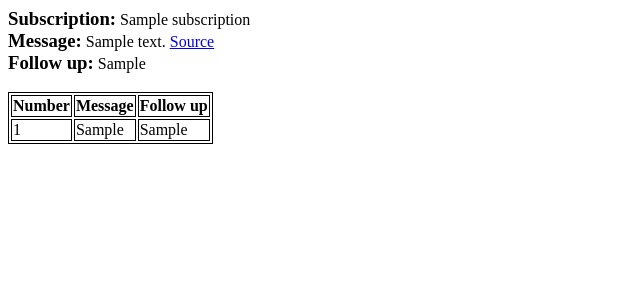
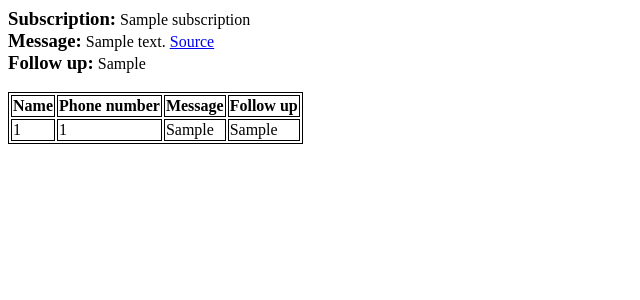
Before and after one commit to bcorwin/MsgSender, a Django app: template MsgSender/static/templates/send_results.html in a window 1280 px wide. Shown: the top 300 px of the page, without its empty margins (0-640 px from the left). Run offline with Django 3.2, Linux system fonts and the light colour scheme; the template is opened without the code that fills it: most values are stand-ins (such as "Sample title", 1, 10 or a date in 2020).

Commit message:
Added name to send_to_all emails

```diff
--- a/MsgSender/static/templates/send_results.html
+++ b/MsgSender/static/templates/send_results.html
@@ -9,12 +9,13 @@
     <h3>Follow up:</h3> {{ msgObj.follow_up }}<br><br>
     <table>
         <tr>
-            <th>Number</th><th>Message</th><th>Follow up</th>
+            <th>Name</th><th>Phone number</th><th>Message</th><th>Follow up</th>
         </tr>
 
         {% for num in texts%}
         <tr>
             <td>{{ num.Number.number }}</td>
+            <td>{{ num.Number.number.phone_number }}</td>
             <td {% if num.Message.0 > 0 %} style="color:red" {% endif %}>{{ num.Message.1 }}</td>
             <td {% if num.Followup.0 > 0 %} style="color:red" {% endif %}>{{ num.Followup.1 }}</td>
         </tr>
```
